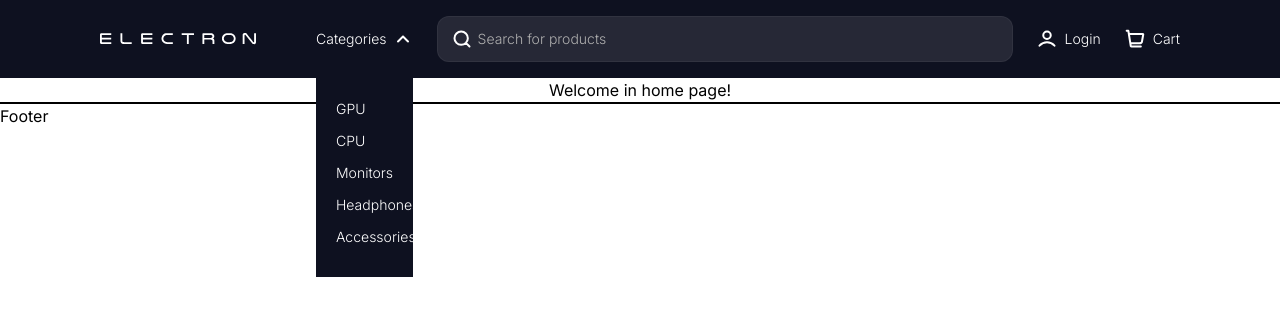
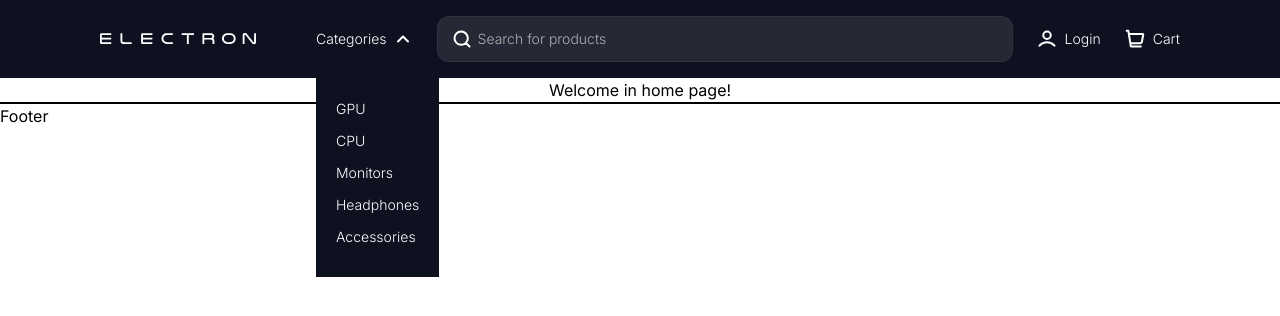
Before and after one commit to undermad/Electron-Ecommerce, a React (Vite) app in the folder frontend/electron-ecommerce-react/: page / in a window 1280 px wide. Both pictures are taken after a click on the element "Categories". Shown: the top 316 px of the page. Built offline with nearby package versions, Linux system fonts and the light colour scheme.

Commit message:
fixed bug that prevent dopdown box from stretch more than the parent element

```diff
--- a/frontend/electron-ecommerce-react/src/ui/nav/CategoriesList.tsx
+++ b/frontend/electron-ecommerce-react/src/ui/nav/CategoriesList.tsx
@@ -54,13 +54,11 @@ export const CategoriesList = () => {
                             y: isExpanded ? 0 : -100,
                             opacity: isExpanded ? 1 : 0,
                         }}
-                        className={`${isExpanded ? '' : 'hidden'} absolute top-[50px] w-full bg-electron-primary-dark-blue p-5 `}>
+                        className={`${isExpanded ? '' : 'hidden'} absolute top-[50px]  bg-electron-primary-dark-blue p-5 `}>
 
-                        <ul>
                             {categoriesList.map((category) => (
                                 <CategoryLink>{category}</CategoryLink>
                             ))}
-                        </ul>
 
                     </motion.div>
 
--- a/frontend/electron-ecommerce-react/src/ui/nav/CategoryLink.tsx
+++ b/frontend/electron-ecommerce-react/src/ui/nav/CategoryLink.tsx
@@ -7,8 +7,8 @@ interface CategoryLinkProps {
 export const CategoryLink = (props: CategoryLinkProps) => {
 
     return (
-        <li className={"mb-2 hover:scale-105"}>
+        <div className={"mb-2 hover:scale-105"}>
             <Link to={'/search'}>{props.children}</Link>
-        </li>
+        </div>
     )
 }
```
